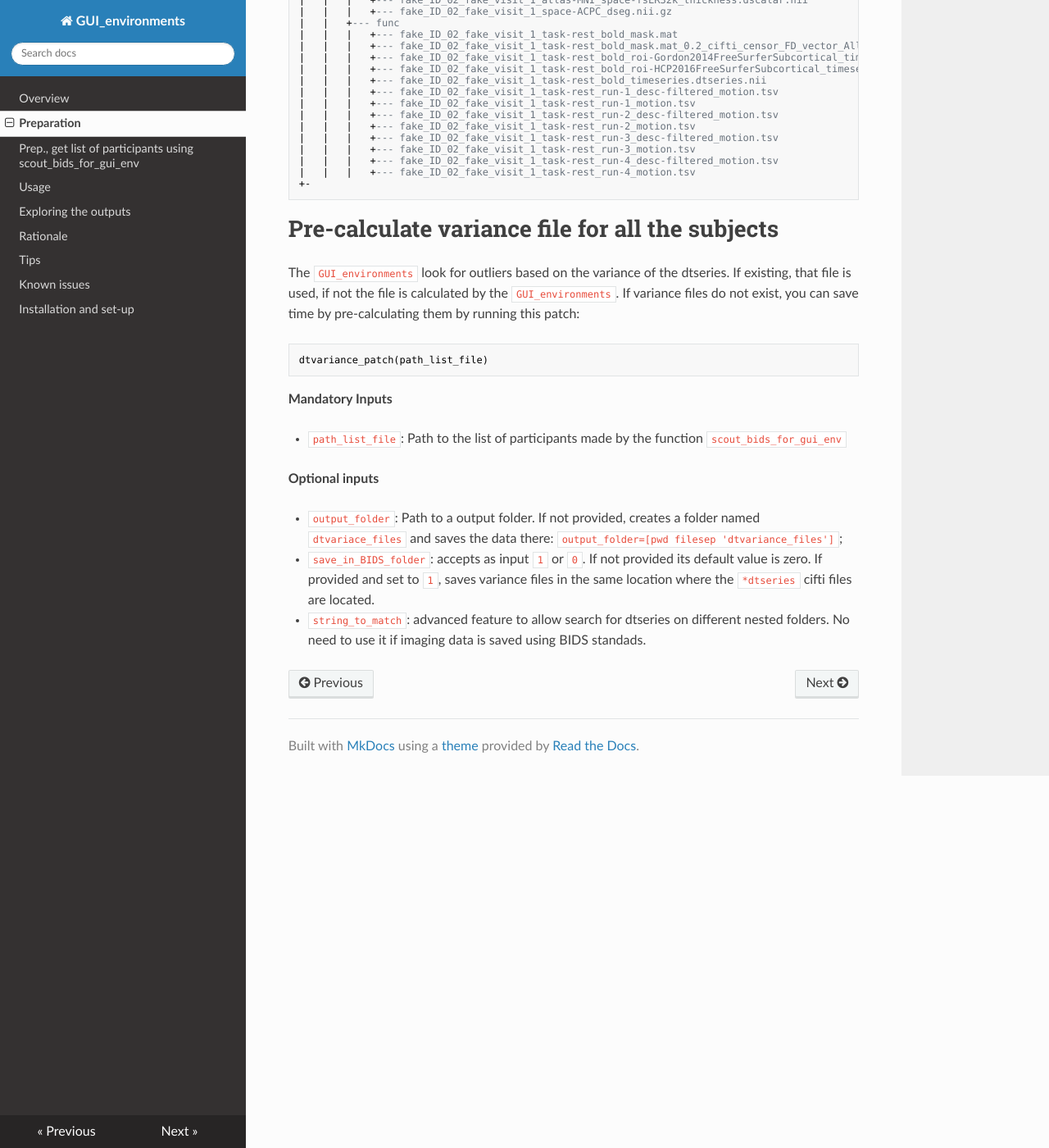
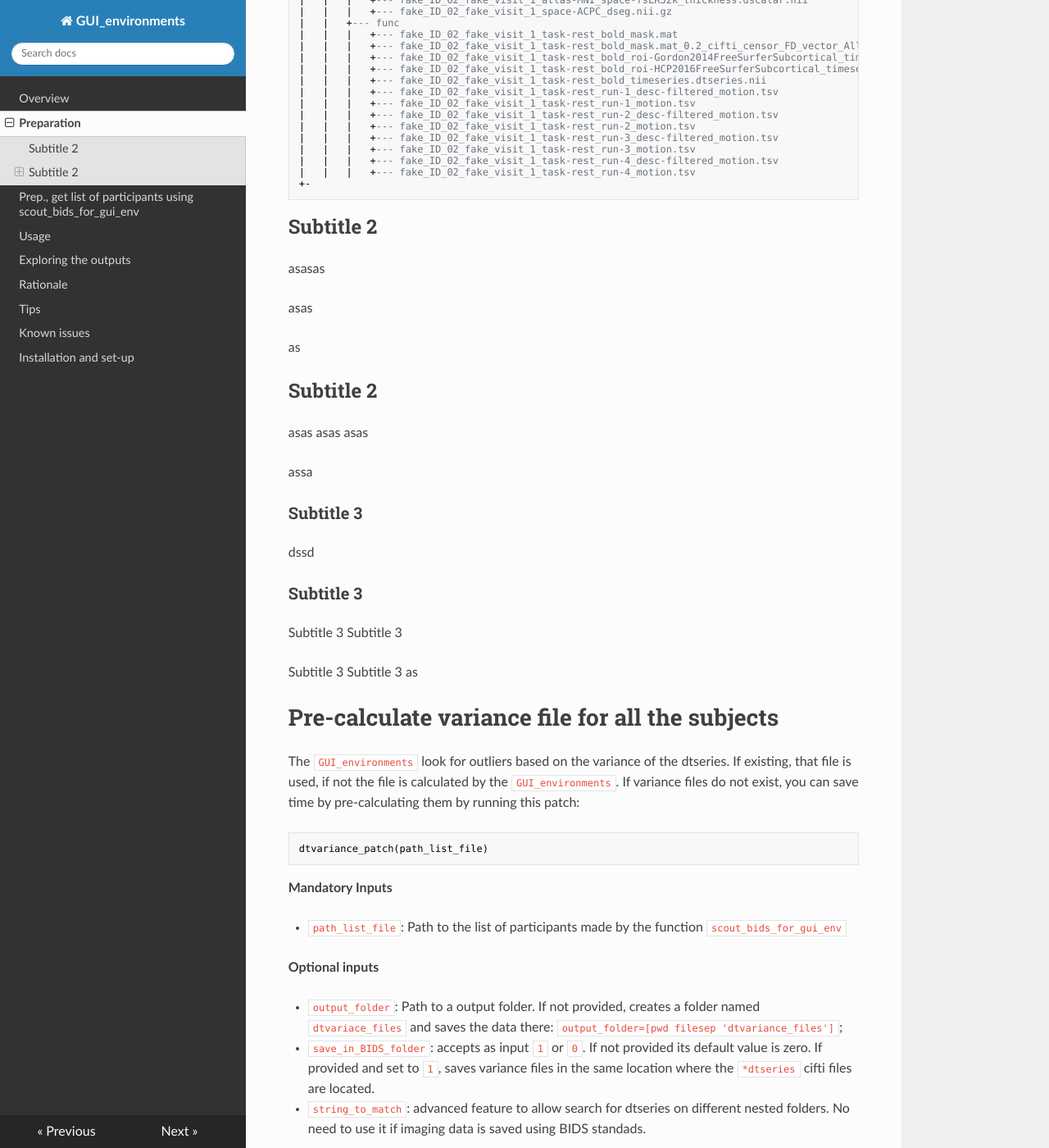
Before and after one commit to omiranda/GUI_environments_documentation, an MkDocs documentation site: the page built from docs/prep.md, in a window 1280 px wide and 1400 px high, scrolled down 1362 px. Shown: the whole window at 82% size. Built offline with MkDocs 1.6.1, drawn with Linux system fonts in a browser that asks for light colours; nearby versions of some CDN libraries; old or Windows-style settings are respelled for this version of MkDocs.

Commit message:
Update prep.md

````diff
--- a/docs/prep.md
+++ b/docs/prep.md
@@ -81,6 +81,35 @@ The following block shows the folders with processed data within each path
 |   |   |   +--- fake_ID_02_fake_visit_1_task-rest_run-4_motion.tsv
 +-
 ```
+## Subtitle 2
+
+asasas
+
+
+asas
+
+as
+
+## Subtitle 2
+asas
+asas
+asas
+
+
+assa
+
+### Subtitle 3
+
+
+dssd
+
+### Subtitle 3
+Subtitle 3
+Subtitle 3
+
+Subtitle 3
+Subtitle 3
+as
 
 # Pre-calculate variance file for all the subjects
 
````
